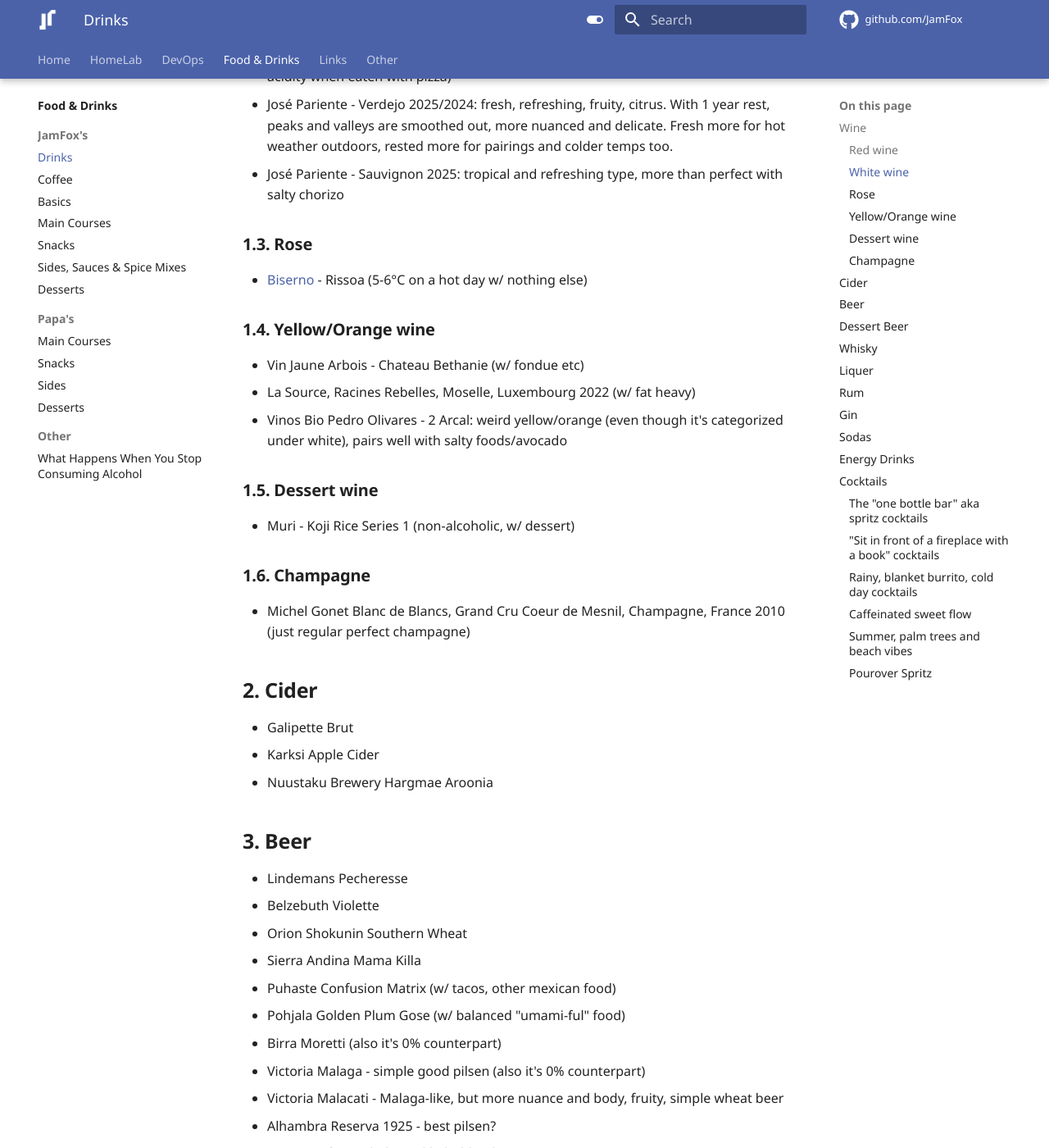
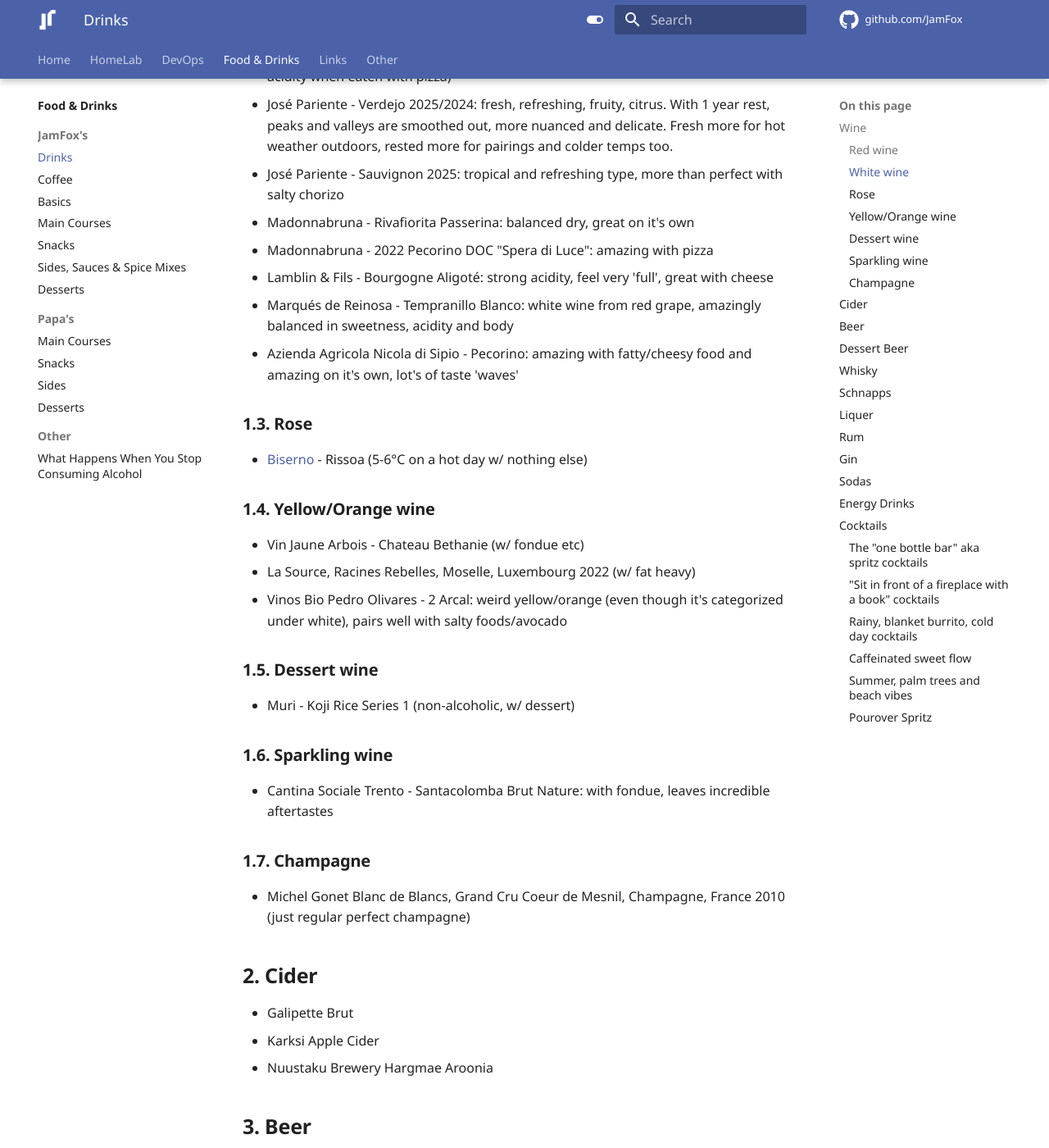
Before and after one commit to JamFox/docs.jamfox.dev, an MkDocs documentation site: the page built from docs/content/food/drinks.md, in a window 1280 px wide and 1400 px high, scrolled down 1337 px. Shown: the whole window at 82% size. Built offline with MkDocs 1.6.1 and Material for MkDocs 9.7.7, drawn with Linux system fonts in a browser that asks for light colours; plug-ins that fetch from the network failed and are left out; comment, search, counter and statistics services are not loaded; some of the changed text lies outside the part shown.

Commit message:
add a bunch

```diff
--- a/docs/content/food/drinks.md
+++ b/docs/content/food/drinks.md
@@ -41,6 +41,11 @@ Collection of my favorite drinks.
 - [Nau Mai](https://www.vivino.com/en/nau-mai-sauvignon-blanc/w/5972113) - Sauvignon Blanc (tad too much sweetness turns into a balanced dance with acidity when eaten with pizza)
 - José Pariente - Verdejo 2025/2024: fresh, refreshing, fruity, citrus. With 1 year rest, peaks and valleys are smoothed out, more nuanced and delicate. Fresh more for hot weather outdoors, rested more for pairings and colder temps too.
 - José Pariente - Sauvignon 2025: tropical and refreshing type, more than perfect with salty chorizo
+- Madonnabruna - Rivafiorita Passerina: balanced dry, great on it's own
+- Madonnabruna - 2022 Pecorino DOC "Spera di Luce": amazing with pizza
+- Lamblin & Fils - Bourgogne Aligoté: strong acidity, feel very 'full', great with cheese
+- Marqués de Reinosa - Tempranillo Blanco: white wine from red grape, amazingly balanced in sweetness, acidity and body
+- Azienda Agricola Nicola di Sipio - Pecorino: amazing with fatty/cheesy food and amazing on it's own, lot's of taste 'waves'
 
 ### Rose
 
@@ -55,6 +60,10 @@ Collection of my favorite drinks.
 ### Dessert wine
 
 - Muri - Koji Rice Series 1 (non-alcoholic, w/ dessert)
+
+### Sparkling wine
+
+- Cantina Sociale Trento - Santacolomba Brut Nature: with fondue, leaves incredible aftertastes
 
 ### Champagne
 
@@ -123,6 +132,10 @@ Dutch whisky:
 
 - Millstone American Oak (smoky yet without the hard bite, perfect beginner)
 
+## Schnapps
+
+- Põhjala - Beer Schnapps: surprisingly light and balanced for something so strong, weirdly approaches 100% agave tequilas with it's profile
+
 ## Liquer
 
 - Jack Daniel's Tennessee Honey
```
Also changed, not shown: other parts of docs/content/food/drinks.md (+1 -0 lines), docs/content/food/coffee.md (+2 -1 lines).
